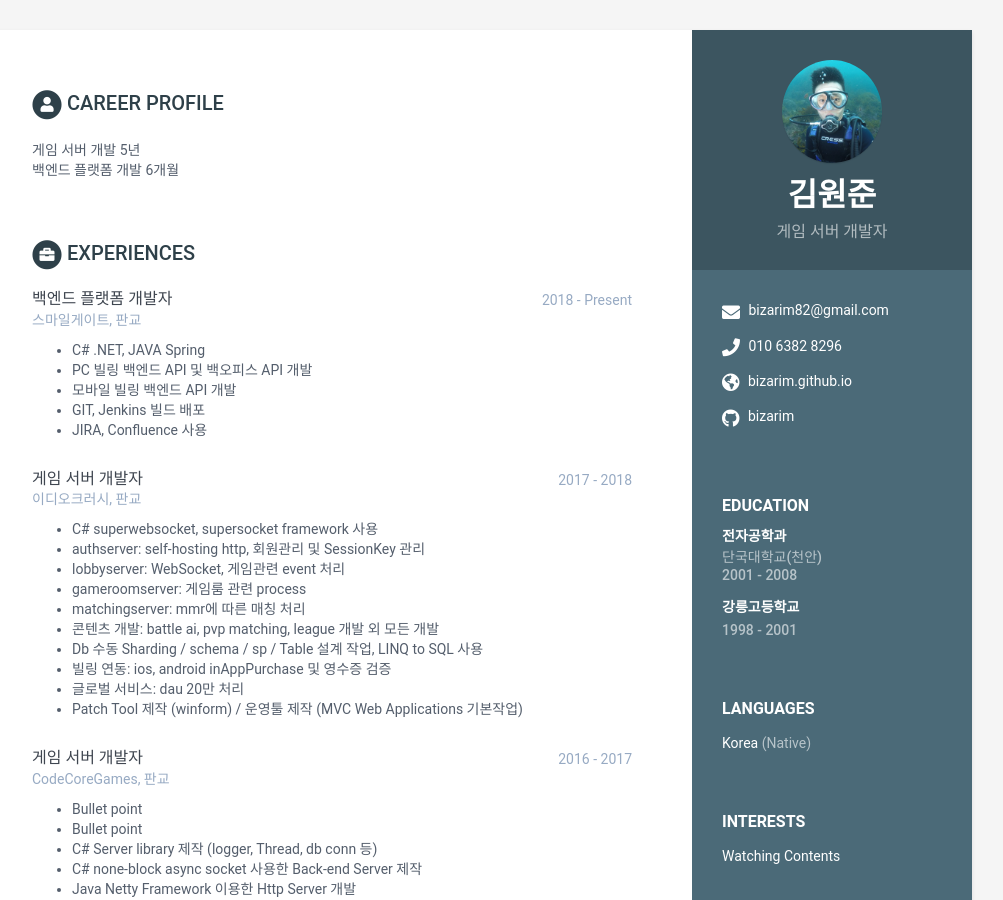
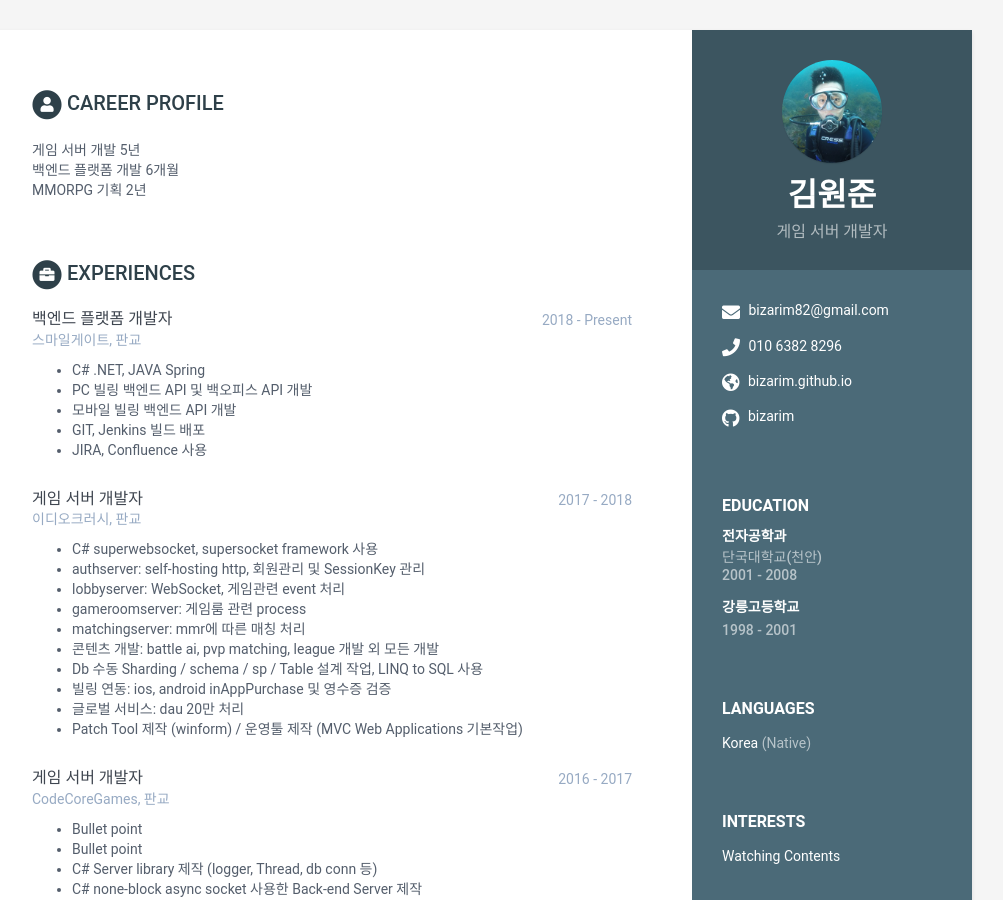
Before and after one commit to bizarim/bizarim.github.io, a Jekyll site: the page built from index.html, in a window 1280 px wide and 900 px high. Shown: the whole window, without its empty margins (168-1171 px from the left). Built offline with Jekyll 4.4.1, drawn with Linux system fonts in a browser that asks for light colours.

Commit message:
Update data.yml

```diff
--- a/_data/data.yml
+++ b/_data/data.yml
@@ -49,6 +49,7 @@ career-profile:
     summary: |
       게임 서버 개발 5년 |
       백엔드 플랫폼 개발 6개월 |
+      MMORPG 기획 2년 |
 
 education:
     - degree: 전자공학과
```
